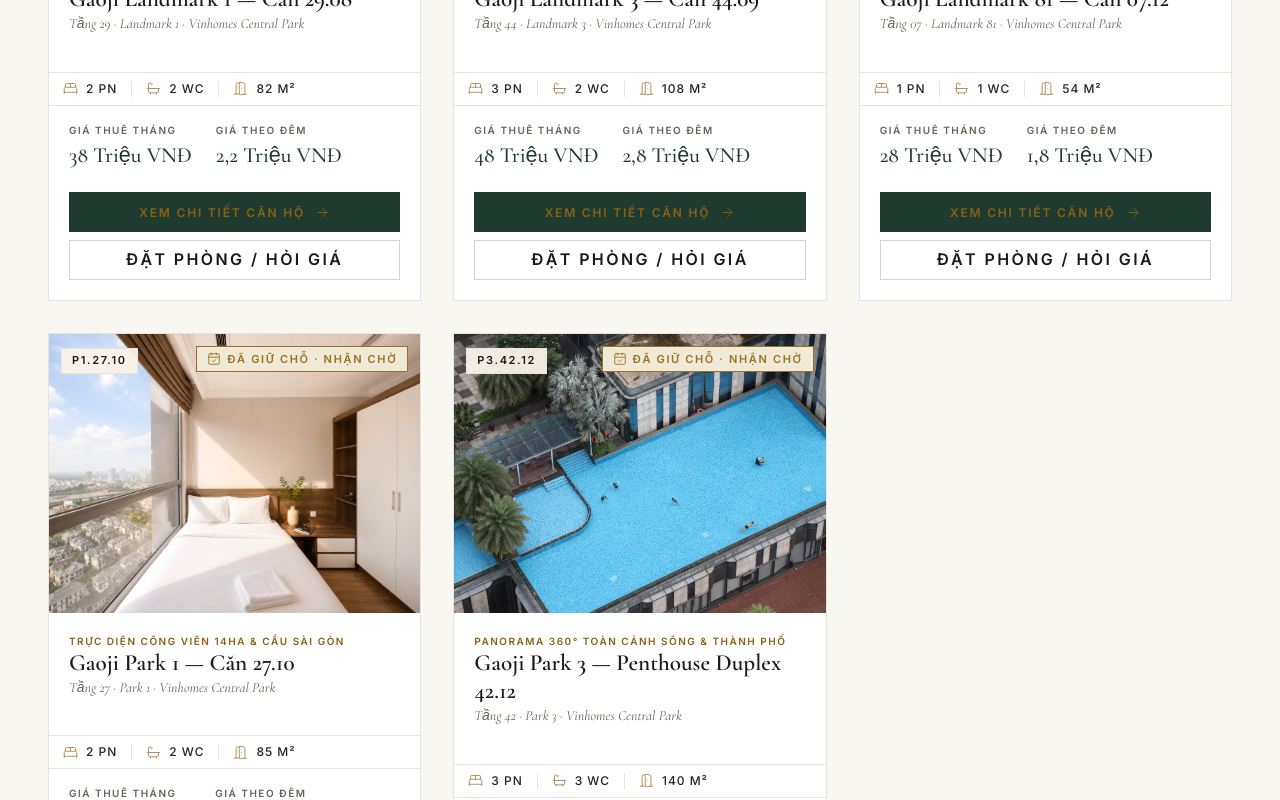
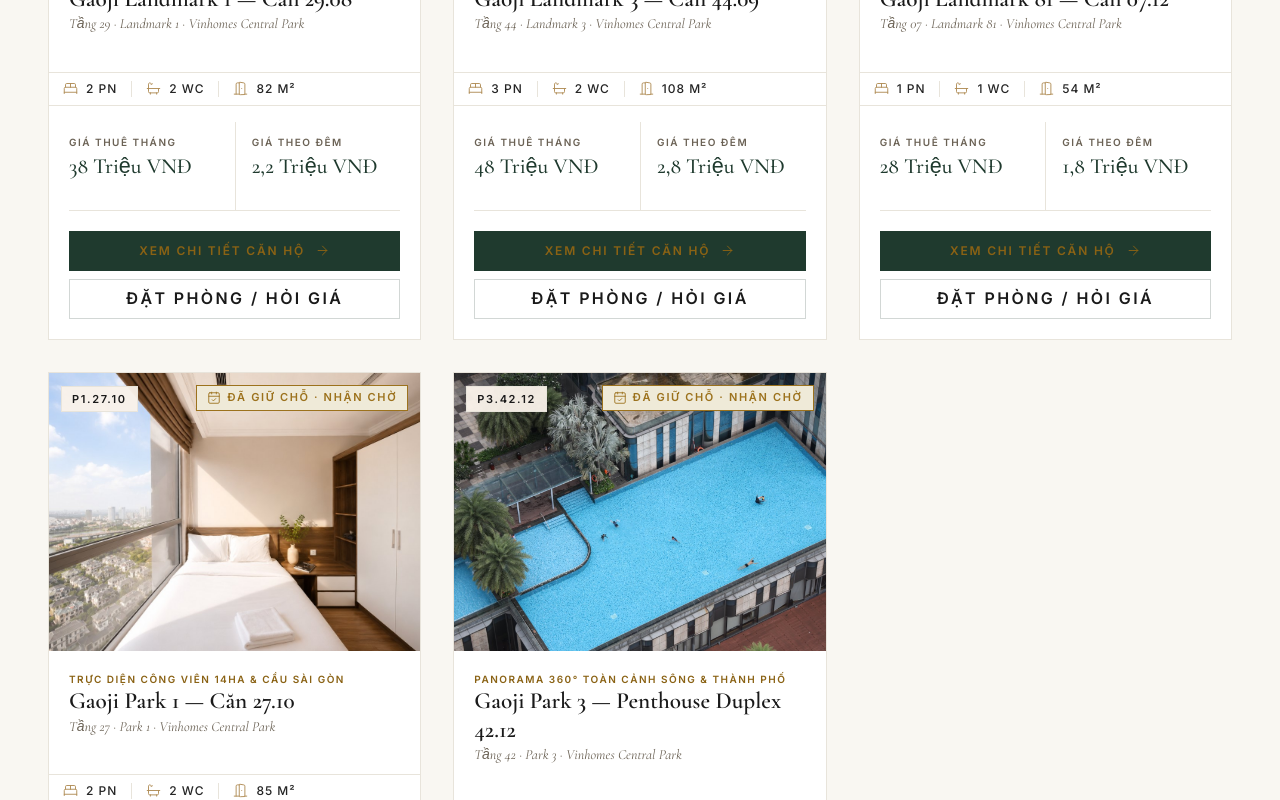
Before and after one commit to lamloi1109/HOMESTAY, a Next.js app in the folder frontend/: page /search in a window 1280 px wide. Shown: the part 840-1640 px from the top of the page. Built offline with nearby package versions, Linux system fonts and the light colour scheme; no server answers; a web font is replaced by a local one.

Commit message:
[phase-4][feat]: support flexible unit pricing

```diff
--- a/frontend/src/components/gaoji/UnitCard.tsx
+++ b/frontend/src/components/gaoji/UnitCard.tsx
@@ -6,6 +6,11 @@
 import { Badge } from "./Badge";
 import { Button } from "./Button";
 import { RoomSpecs } from "./RoomSpecs";
+
+export type UnitRate =
+  | { type: "fixed"; amount: number | string }
+  | { type: "range"; min: number | string; max: number | string }
+  | { type: "negotiable"; label?: string };
 
 export interface UnitCardItem {
   id: string;
@@ -19,6 +24,8 @@
   guests?: number | null;
   price_monthly?: number | string | null;
   price_nightly?: number | string | null;
+  monthly_rate?: UnitRate | null;
+  nightly_rate?: UnitRate | null;
   status?: string | null;
   cover_image?: string | null;
   view_type?: string | null;
@@ -47,6 +54,29 @@
   return n.toLocaleString("vi-VN") + " VNĐ";
 };
 
+const legacyRate = (value: number | string | null | undefined): UnitRate | null => {
+  if (value === null || value === undefined || value === "") return null;
+  const amount = Number(value);
+  return Number.isFinite(amount) ? { type: "fixed", amount } : null;
+};
+
+const rateText = (rate: UnitRate) => {
+  if (rate.type === "negotiable") return rate.label || "Thương Lượng";
+  if (rate.type === "range") {
+    const min = Number(rate.min);
+    const max = Number(rate.max);
+    if (!Number.isFinite(min) || !Number.isFinite(max)) return "Thương Lượng";
+    if (min >= 1e6 && max >= 1e6) {
+      const formatMillions = (value: number) =>
+        (value / 1e6).toLocaleString("vi-VN", { maximumFractionDigits: 1 });
+      return `${formatMillions(min)} – ${formatMillions(max)} Triệu VNĐ`;
+    }
+    return `${formatPriceVnd(min)} – ${formatPriceVnd(max)}`;
+  }
+  const amount = Number(rate.amount);
+  return Number.isFinite(amount) ? formatPriceVnd(amount) : "Thương Lượng";
+};
+
 export function UnitCard({
   unit,
   onInquire,
@@ -66,8 +96,8 @@
   };
 
   const photo = unit.cover_image || "/assets/photos/living-open-plan.jpg";
-  const monthlyRateVnd = unit.price_monthly ? Number(unit.price_monthly) : null;
-  const nightlyRateVnd = unit.price_nightly ? Number(unit.price_nightly) : null;
+  const monthlyRate = unit.monthly_rate || legacyRate(unit.price_monthly);
+  const nightlyRate = unit.nightly_rate || legacyRate(unit.price_nightly);
   const isAvailable = unit.status === "available" || !unit.status;
 
   const floorText = unit.floor
@@ -145,25 +175,45 @@
       </div>
 
       {/* Pricing Columns */}
-      <div className="px-4 sm:px-5 flex flex-wrap gap-4 sm:gap-6">
-        {monthlyRateVnd ? (
-          <div>
+      <div
+        className={`mx-4 grid min-h-[82px] items-stretch border-b border-[var(--hairline)] sm:mx-5 ${
+          monthlyRate && nightlyRate ? "grid-cols-2" : "grid-cols-1"
+        }`}
+      >
+        {monthlyRate ? (
+          <div className="min-w-0 py-3 pr-3 sm:pr-4">
             <div className="font-sans text-[0.625rem] font-semibold uppercase tracking-[0.15em] text-[var(--text-muted)]">
               {t.month}
             </div>
-            <div className="font-display text-[1.35rem] font-medium text-[var(--jade-700)]">
-              {formatPriceVnd(monthlyRateVnd)}
+            <div
+              className={`mt-1 flex min-h-[2.75rem] items-start text-pretty font-display font-medium leading-[1.15] text-[var(--jade-700)] ${
+                monthlyRate.type === "fixed"
+                  ? "text-[1.35rem]"
+                  : monthlyRate.type === "negotiable"
+                    ? "text-[1.12rem] italic"
+                    : "text-[1.08rem] sm:text-[1.15rem]"
+              }`}
+            >
+              {rateText(monthlyRate)}
             </div>
           </div>
         ) : null}
 
-        {nightlyRateVnd ? (
-          <div>
+        {nightlyRate ? (
+          <div className={`${monthlyRate ? "border-l border-[var(--hairline)] pl-3 sm:pl-4" : ""} min-w-0 py-3`}>
             <div className="font-sans text-[0.625rem] font-semibold uppercase tracking-[0.15em] text-[var(--text-muted)]">
               {t.night}
             </div>
-            <div className="font-display text-[1.35rem] font-medium text-[var(--jade-700)]">
-              {formatPriceVnd(nightlyRateVnd)}
+            <div
+              className={`mt-1 flex min-h-[2.75rem] items-start text-pretty font-display font-medium leading-[1.15] text-[var(--jade-700)] ${
+                nightlyRate.type === "fixed"
+                  ? "text-[1.35rem]"
+                  : nightlyRate.type === "negotiable"
+                    ? "text-[1.12rem] italic"
+                    : "text-[1.08rem] sm:text-[1.15rem]"
+              }`}
+            >
+              {rateText(nightlyRate)}
             </div>
           </div>
         ) : null}
```
